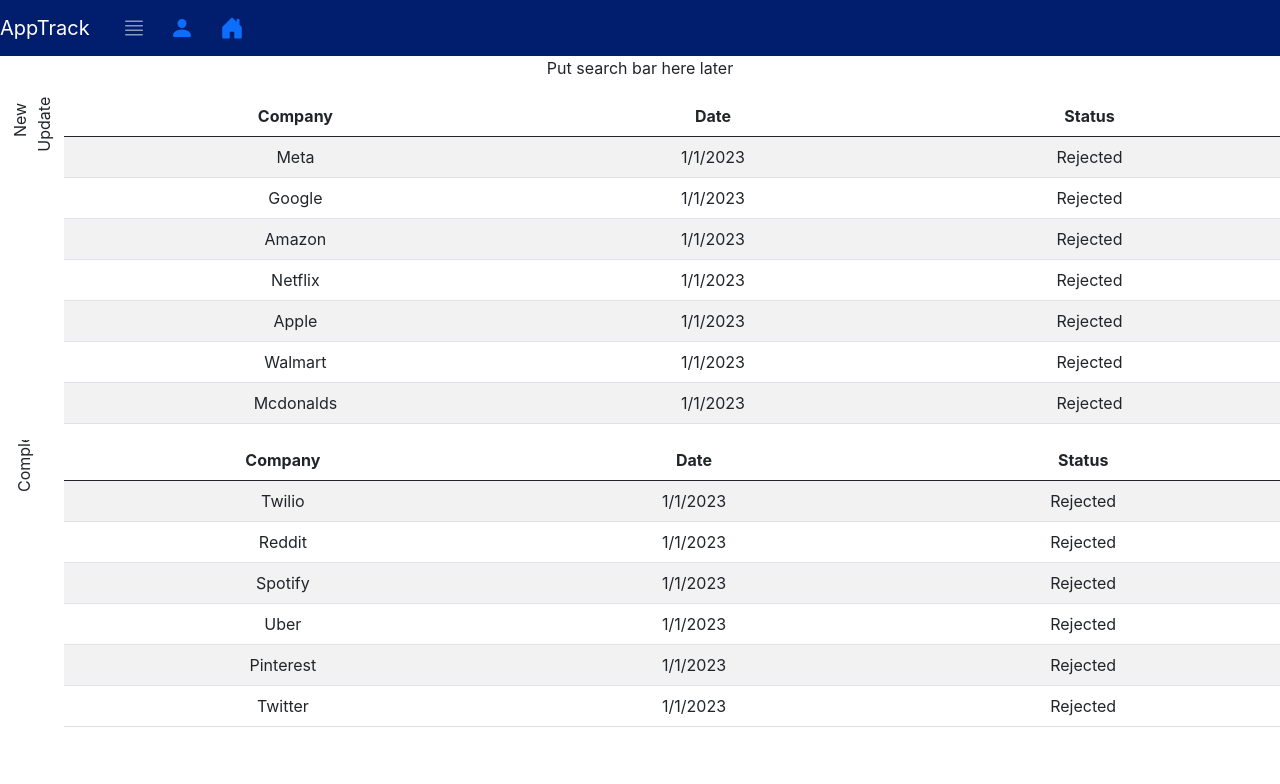
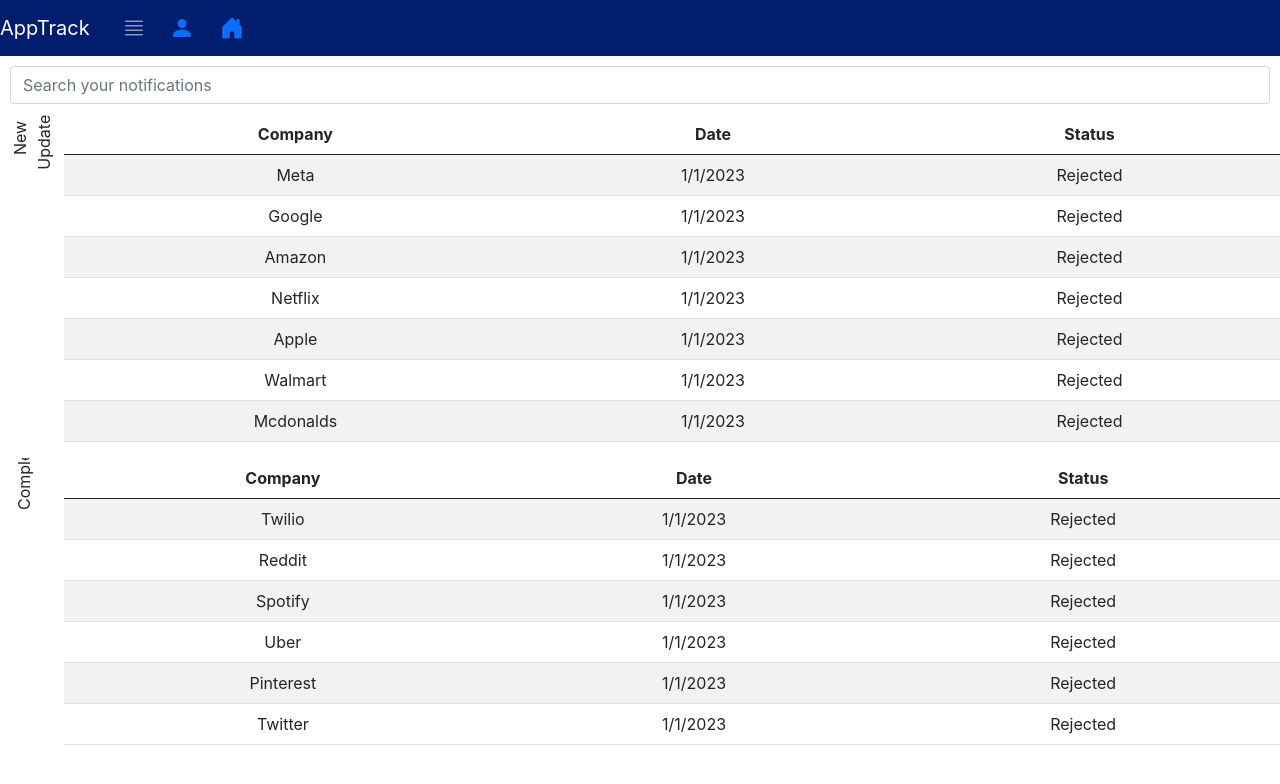
Before and after one commit to akhorana14/AppTrack, a React (Create React App) app in the folder frontend/: page /dashboard in a window 1280 px wide. Shown: the top 784 px of the page. Built offline with nearby package versions, Linux system fonts and the light colour scheme.

Commit message:
added search bar

```diff
--- a/frontend/src/pages/Dashboard/Dashboard.css
+++ b/frontend/src/pages/Dashboard/Dashboard.css
@@ -42,3 +42,10 @@
     width:95%;
     float:right;
 }
+
+.form {
+    padding-top: 10px;
+    padding-bottom: 10px;
+    padding-right: 10px;
+    padding-left: 10px;
+}
--- a/frontend/src/pages/Dashboard/Dashboard.jsx
+++ b/frontend/src/pages/Dashboard/Dashboard.jsx
@@ -45,7 +45,13 @@
     return (
         <>
             <Navbar />
-            <p>Put search bar here later</p>
+
+            {/*searchbar: https://bbbootstrap.com/snippets/bootstrap-5-search-bar-microphone-icon-inside-12725910*/}
+            <div class="form">
+                  <i class="fa fa-search"></i>
+                  <input type="text" class="form-control form-input" placeholder="Search your notifications"></input>
+                  <span class="left-pan"><i class="bi bi-search"></i></span>
+            </div>
 
             <div id="table-container">
                 <div id="new-updates-div">
```
